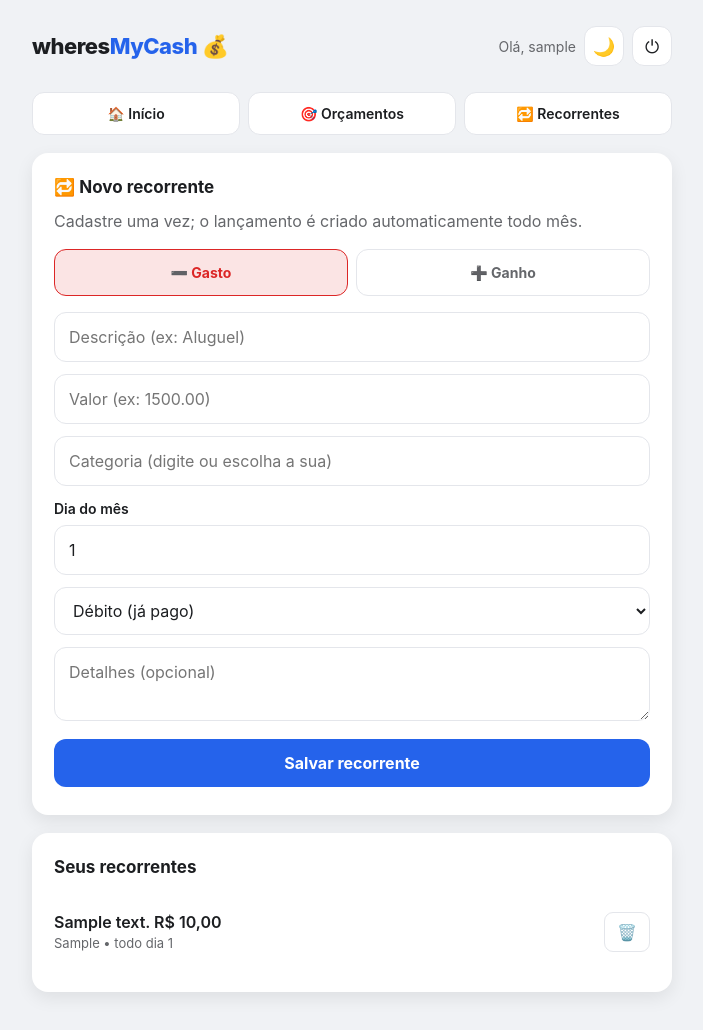
After one commit to wotocoskig/whereMyCash, a Flask app: page /recorrentes in a window 1280 px wide. The commit adds this page. Shown: the whole page, without its empty margins (288-991 px from the left). Run offline with Flask 3, Linux system fonts and the light colour scheme; the visitor is signed in with stand-in values (Sample User, id 1); tables that the repository leaves empty hold one stand-in row (values such as "Sample post").

Commit message:
feat: lancamentos recorrentes (geracao automatica mensal)
- Tabela recorrentes (modelo: descricao, valor, tipo, categoria, forma, dia)
- gerar_recorrentes() cria a transacao do mes atual ao abrir a home
- Controle por ultimo_mes_gerado evita duplicar no mesmo mes
- Pagina /recorrentes para criar, listar e excluir
- Excluir recorrente mantem os lancamentos ja gerados
- Link 'Recorrentes' no menu

```diff
--- a/app.py
+++ b/app.py
@@ -109,8 +109,53 @@ def init_db():
         )
     """)
 
+    # Recorrentes: modelos que geram uma transação por mês (salário, aluguel...).
+    conn.execute("""
+        CREATE TABLE IF NOT EXISTS recorrentes (
+            id          INTEGER PRIMARY KEY AUTOINCREMENT,
+            usuario_id  INTEGER NOT NULL,
+            descricao   TEXT    NOT NULL,
+            valor       REAL    NOT NULL,
+            tipo        TEXT    NOT NULL,
+            categoria   TEXT    NOT NULL,
+            forma       TEXT,
+            detalhes    TEXT,
+            dia         INTEGER NOT NULL,
+            ultimo_mes_gerado TEXT
+        )
+    """)
+
     conn.commit()
     conn.close()
+
+
+def gerar_recorrentes(conn, uid):
+    """Cria a transação do mês atual para cada recorrente ainda não gerado.
+
+    Usa a mesma conexão da chamada. Não faz commit (quem chama decide).
+    Comparação 'AAAA-MM' funciona como ordem cronológica (lexicográfica).
+    """
+    hoje = date.today()
+    mes_atual = hoje.strftime("%Y-%m")
+    pendentes = conn.execute(
+        "SELECT * FROM recorrentes WHERE usuario_id = ? "
+        "AND (ultimo_mes_gerado IS NULL OR ultimo_mes_gerado < ?)",
+        (uid, mes_atual),
+    ).fetchall()
+    for r in pendentes:
+        dia = min(r["dia"], calendar.monthrange(hoje.year, hoje.month)[1])
+        data_lanc = date(hoje.year, hoje.month, dia).isoformat()
+        forma = r["forma"] if r["tipo"] == "DESPESA" else None
+        conn.execute(
+            "INSERT INTO transacoes (descricao, valor, tipo, categoria, data, forma, detalhes, usuario_id) "
+            "VALUES (?, ?, ?, ?, ?, ?, ?, ?)",
+            (r["descricao"], r["valor"], r["tipo"], r["categoria"],
+             data_lanc, forma, r["detalhes"], uid),
+        )
+        conn.execute(
+            "UPDATE recorrentes SET ultimo_mes_gerado = ? WHERE id = ?",
+            (mes_atual, r["id"]),
+        )
 
 
 # ---- Autenticação ----
@@ -260,6 +305,9 @@ def index():
     uid = session['usuario_id']
 
     conn = get_db()
+    # Gera os lançamentos recorrentes do mês atual antes de ler as transações.
+    gerar_recorrentes(conn, uid)
+    conn.commit()
     todas = conn.execute(
         "SELECT * FROM transacoes WHERE usuario_id = ? ORDER BY data DESC, id DESC",
         (uid,),
@@ -537,6 +585,73 @@ def excluir_orcamento(id):
     return redirect(url_for('orcamentos'))
 
 
+@app.route('/recorrentes', methods=['GET', 'POST'])
+@login_required
+def recorrentes():
+    uid = session['usuario_id']
+    conn = get_db()
+
+    if request.method == 'POST':
+        descricao = request.form.get('descricao', '').strip()
+        categoria = request.form.get('categoria', '').strip()
+        tipo = request.form.get('tipo', 'DESPESA')
+        forma = request.form.get('forma') if tipo == 'DESPESA' else None
+        detalhes = request.form.get('detalhes', '').strip() or None
+        try:
+            valor = float(request.form.get('valor', '0'))
+        except ValueError:
+            valor = 0
+        try:
+            dia = max(1, min(31, int(request.form.get('dia', '1'))))
+        except ValueError:
+            dia = 1
+
+        if descricao and categoria and valor > 0:
+            conn.execute(
+                "INSERT INTO recorrentes (usuario_id, descricao, valor, tipo, categoria, forma, detalhes, dia) "
+                "VALUES (?, ?, ?, ?, ?, ?, ?, ?)",
+                (uid, descricao, valor, tipo, categoria, forma, detalhes, dia),
+            )
+            # Gera já o lançamento do mês atual para o novo recorrente.
+            gerar_recorrentes(conn, uid)
+            conn.commit()
+            flash("Recorrente criado! O lançamento deste mês já foi gerado. 🔁", "ok")
+        else:
+            flash("Preencha descrição, categoria e um valor maior que zero.", "erro")
+        conn.close()
+        return redirect(url_for('recorrentes'))
+
+    lista = conn.execute(
+        "SELECT * FROM recorrentes WHERE usuario_id = ? ORDER BY tipo, descricao COLLATE NOCASE",
+        (uid,),
+    ).fetchall()
+    cats = conn.execute(
+        "SELECT DISTINCT categoria FROM transacoes "
+        "WHERE usuario_id = ? AND categoria <> '' ORDER BY categoria COLLATE NOCASE",
+        (uid,),
+    ).fetchall()
+    conn.close()
+
+    return render_template(
+        'recorrentes.html',
+        recorrentes=lista,
+        categorias=[c["categoria"] for c in cats],
+    )
+
+
+@app.route('/recorrentes/excluir/<int:id>', methods=['POST'])
+@login_required
+def excluir_recorrente(id):
+    conn = get_db()
+    conn.execute(
+        "DELETE FROM recorrentes WHERE id = ? AND usuario_id = ?",
+        (id, session['usuario_id']),
+    )
+    conn.commit()
+    conn.close()
+    return redirect(url_for('recorrentes'))
+
+
 # Garante que as tabelas existam assim que o módulo é importado (produção/WSGI).
 init_db()
 
--- a/templates/base.html
+++ b/templates/base.html
@@ -119,6 +119,7 @@
             <nav class="nav">
                 <a href="{{ url_for('index') }}">🏠 Início</a>
                 <a href="{{ url_for('orcamentos') }}">🎯 Orçamentos</a>
+                <a href="{{ url_for('recorrentes') }}">🔁 Recorrentes</a>
             </nav>
         {% endif %}
 
--- /dev/null
+++ b/templates/recorrentes.html
@@ -0,0 +1,83 @@
+{% extends "base.html" %}
+{% block title %}Recorrentes{% endblock %}
+
+{% block extra_css %}
+        .rec-item { display: flex; align-items: center; justify-content: space-between; padding: 12px 0; border-bottom: 1px solid var(--border); }
+        .rec-item:last-child { border-bottom: none; }
+        .rec-desc { font-weight: 600; }
+        .rec-meta { color: var(--muted); font-size: 13px; }
+        #rec-campo-forma label, #rec-campo-forma { margin-top: 0; }
+{% endblock %}
+
+{% block conteudo %}
+    <div class="card">
+        <h3>🔁 Novo recorrente</h3>
+        <p class="muted" style="margin-top: -6px;">Cadastre uma vez; o lançamento é criado automaticamente todo mês.</p>
+        <form action="{{ url_for('recorrentes') }}" method="POST">
+            <div class="toggle-tipo">
+                <input type="radio" name="tipo" id="tipo-gasto" value="DESPESA" checked onchange="recAtualiza()">
+                <label for="tipo-gasto" class="opt opt-gasto">➖ Gasto</label>
+                <input type="radio" name="tipo" id="tipo-ganho" value="RECEITA" onchange="recAtualiza()">
+                <label for="tipo-ganho" class="opt opt-ganho">➕ Ganho</label>
+            </div>
+
+            <input type="text" name="descricao" placeholder="Descrição (ex: Aluguel)" required>
+            <input type="number" step="0.01" name="valor" placeholder="Valor (ex: 1500.00)" required>
+            <input type="text" name="categoria" list="lista-categorias"
+                   placeholder="Categoria (digite ou escolha a sua)" required>
+            <datalist id="lista-categorias">
+                {% for c in categorias %}
+                    <option value="{{ c }}"></option>
+                {% endfor %}
+            </datalist>
+
+            <label for="dia">Dia do mês</label>
+            <input type="number" id="dia" name="dia" min="1" max="31" value="1" required>
+
+            <div id="rec-campo-forma">
+                <select name="forma" id="forma">
+                    <option value="DEBITO">Débito (já pago)</option>
+                    <option value="CREDITO">Crédito (a pagar)</option>
+                </select>
+            </div>
+
+            <textarea name="detalhes" rows="2" placeholder="Detalhes (opcional)"></textarea>
+            <button type="submit" class="btn">Salvar recorrente</button>
+        </form>
+    </div>
+
+    <div class="card">
+        <h3>Seus recorrentes</h3>
+        {% if recorrentes %}
+            {% for r in recorrentes %}
+                <div class="rec-item">
+                    <div>
+                        <div class="rec-desc">
+                            {{ r.descricao }}
+                            <span class="{{ r.tipo|lower }}">R$ {{ r.valor|moeda }}</span>
+                        </div>
+                        <div class="rec-meta">
+                            {{ r.categoria }} • todo dia {{ r.dia }}
+                            {% if r.tipo == 'DESPESA' %} • {{ 'crédito' if r.forma == 'CREDITO' else 'débito' }}{% endif %}
+                        </div>
+                    </div>
+                    <form action="{{ url_for('excluir_recorrente', id=r.id) }}" method="POST"
+                          onsubmit="return confirm('Excluir este recorrente? (os lançamentos já criados continuam)');" style="width: auto;">
+                        <button type="submit" class="btn-acao"
+                                style="width:auto; border:1px solid var(--border); background:var(--card-bg); color:var(--text); padding:7px 12px; border-radius:9px; cursor:pointer;">🗑️</button>
+                    </form>
+                </div>
+            {% endfor %}
+        {% else %}
+            <p class="muted" style="font-style: italic;">Nenhum recorrente ainda. Crie o primeiro acima! 👆</p>
+        {% endif %}
+    </div>
+
+    <script>
+        function recAtualiza() {
+            var ehGasto = document.getElementById('tipo-gasto').checked;
+            document.getElementById('rec-campo-forma').style.display = ehGasto ? 'block' : 'none';
+        }
+        recAtualiza();
+    </script>
+{% endblock %}
```
